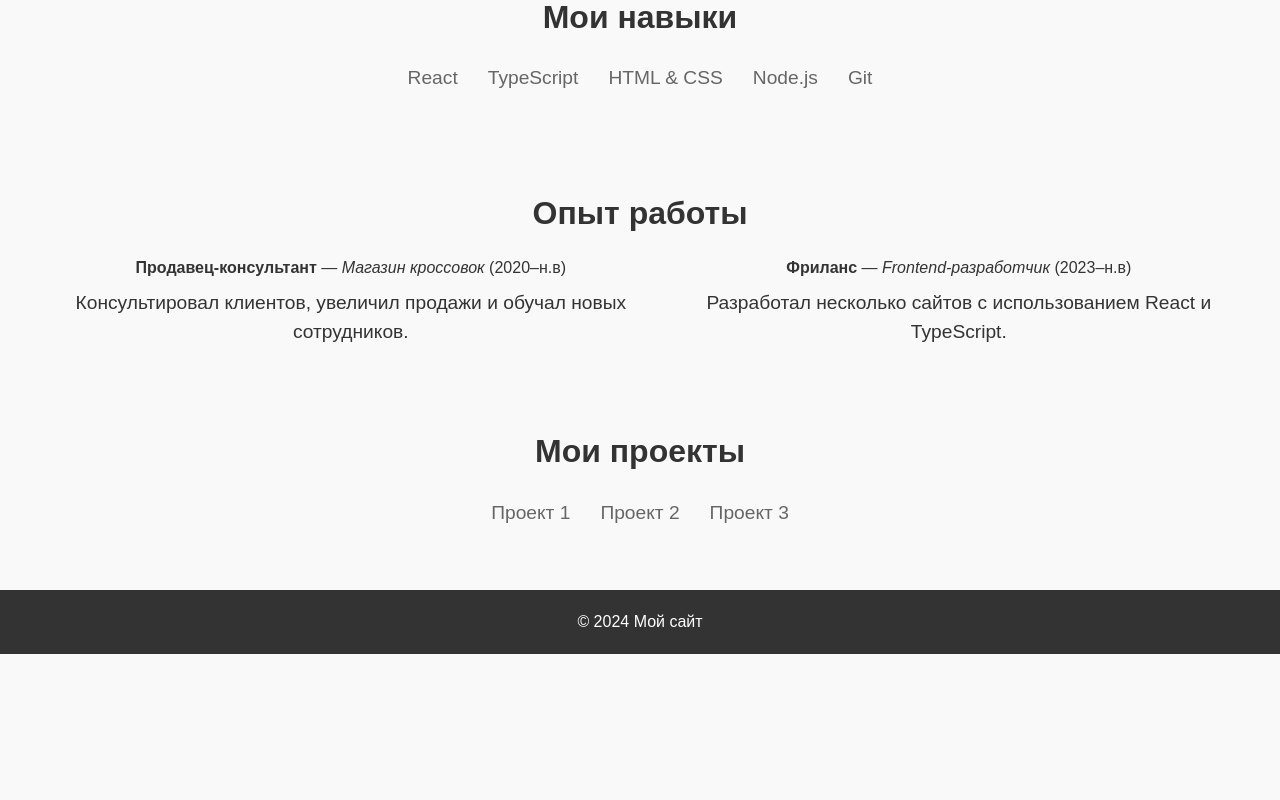
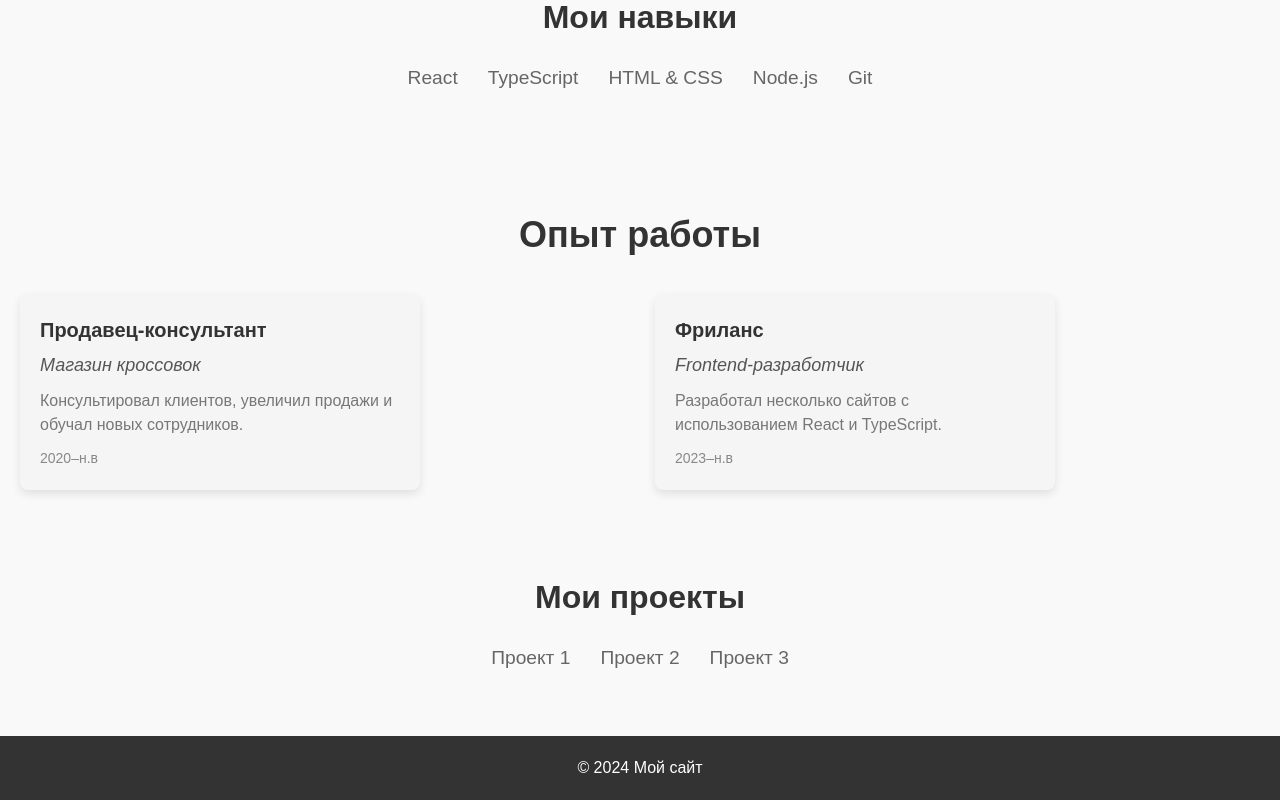
Before and after one commit to sollankie/portfolio-website, a React (Create React App) app: page / in a window 1280 px wide. Shown: the part 822-1622 px from the top of the page. Before the commit the page ends 1476 px from the top, so only its background shows below. Built offline with nearby package versions, Linux system fonts and the light colour scheme.

Commit message:
Center experience section and adjust layout

```diff
--- a/src/components/Experience.tsx
+++ b/src/components/Experience.tsx
@@ -5,16 +5,20 @@ const Experience: React.FC = () => {
   return (
     <section id="experience" className={styles.container}>
       <h2 className={styles.title}>Опыт работы</h2>
-      <ul className={styles.list}>
-        <li>
-          <strong>Продавец-консультант</strong> — <em>Магазин кроссовок</em> (2020–н.в)
+      <div className={styles.grid}>
+        <div className={styles.card}>
+          <strong>Продавец-консультант</strong>
+          <em>Магазин кроссовок</em>
           <p>Консультировал клиентов, увеличил продажи и обучал новых сотрудников.</p>
-        </li>
-        <li>
-          <strong>Фриланс</strong> — <em>Frontend-разработчик</em> (2023–н.в)
+          <div className={styles.time}>2020–н.в</div>
+        </div>
+        <div className={styles.card}>
+          <strong>Фриланс</strong>
+          <em>Frontend-разработчик</em>
           <p>Разработал несколько сайтов с использованием React и TypeScript.</p>
-        </li>
-      </ul>
+          <div className={styles.time}>2023–н.в</div>
+        </div>
+      </div>
     </section>
   );
 };
--- a/src/styles/Experience.module.scss
+++ b/src/styles/Experience.module.scss
@@ -1,22 +1,52 @@
 .container {
-    padding: 2rem;
+  padding: 50px 20px;
+  text-align: center;
 }
 
 .title {
-    font-size: 2rem;
-    text-align: center;
-    margin-bottom: 1rem;
+  font-size: 36px;
+  margin-bottom: 30px;
 }
 
-  .list {
-    list-style: none;
-    padding: 0;
+.grid {
+  display: grid;
+  grid-template-columns: repeat(auto-fit, minmax(300px, 1fr));
+  gap: 30px;
+  justify-content: center;
+  margin-top: 20px;
 }
 
-  .list li {
-    margin-bottom: 1rem;
+.card {
+  background-color: #f5f5f5;
+  padding: 20px;
+  border-radius: 8px;
+  box-shadow: 0 4px 10px rgba(0, 0, 0, 0.1);
+  width: 100%;
+  max-width: 400px;
+  text-align: left;
+  display: flex;
+  flex-direction: column;
+  justify-content: space-between;
 }
 
-  .list p {
-    margin: 0.5rem 0 0;
+.card strong {
+  font-size: 20px;
+  margin-bottom: 5px;
 }
+
+.card em {
+  font-size: 18px;
+  color: #555;
+  margin-bottom: 10px;
+}
+
+.card .time {
+  font-size: 14px;
+  color: #888;
+  margin-top: 10px;
+}
+
+.card p {
+  font-size: 16px;
+  color: #777;
+}
```
Lines whose indentation alone changed are shown as unchanged.
